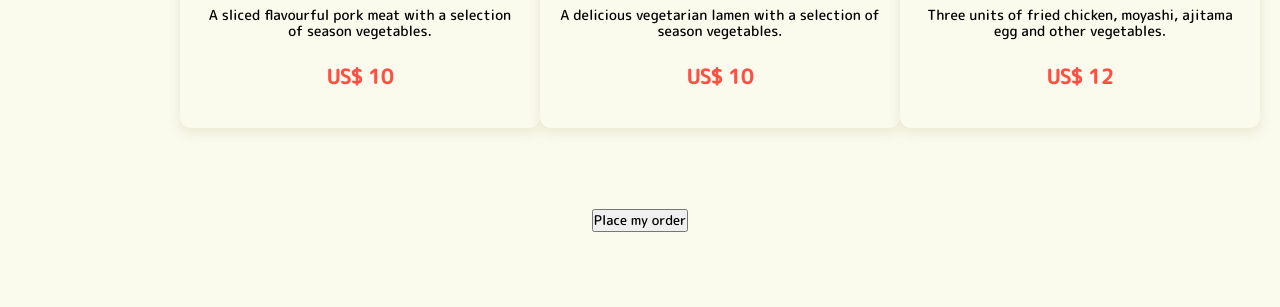
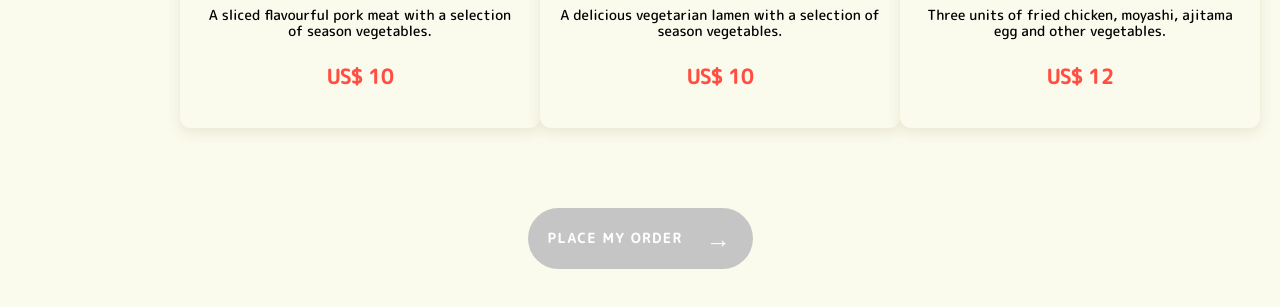
Before and after one commit to corvinau/processo-seletivo-red-ventures-ramengo, a website built with Parcel: page index.html in a window 1280 px wide. Shown: the part 1501-1808 px from the top of the page. Built offline with nearby package versions, Linux system fonts and the light colour scheme; files whose address does not match are found by name.

Commit message:
adicionado botão do formulário
Signed-off-by: Tatiane Medeiros <tatianeportelamedeiros@gmail.com>

```diff
--- a/index.html
+++ b/index.html
@@ -151,7 +151,12 @@
             </div>
           </div>
 
-          <button type="submit">Place my order</button>
+          <div class="form-button">
+            <button type="submit">
+              <div>Place my order</div>
+              <div class="arrow-submit">&rarr;</div>
+            </button>
+          </div>
         </form>
       </div>
     </main>
--- a/styles/form.scss
+++ b/styles/form.scss
@@ -104,5 +104,37 @@ main {
         }
       }
     }
+
+    .form-button {
+      display: flex;
+      justify-content: center;
+
+      button {
+        display: flex;
+        justify-content: space-between;
+        align-items: center;
+        align-content: center;
+
+        background-color: #C5C5C5;
+        border-radius: 50px;
+        padding: 20px;
+        width: 225px;
+        border: none;
+
+        cursor: pointer;
+
+        text-transform: uppercase;
+        text-decoration: none;
+        color: #FFFFFF;
+        letter-spacing: 1.78px;
+        line-height: 21px;
+        font-weight: 800;
+
+        .arrow-submit {
+          color: #FFFFFF;
+          font-size: 25px;
+        }
+      }
+    }
   }
 }
--- a/styles/header.scss
+++ b/styles/header.scss
@@ -71,7 +71,7 @@ header {
     background-color: #1820EF;
     border-radius: 50px;
     padding: 20px;
-    width: 200px;
+    width: 225px;
     border: none;
 
     cursor: pointer;
```
